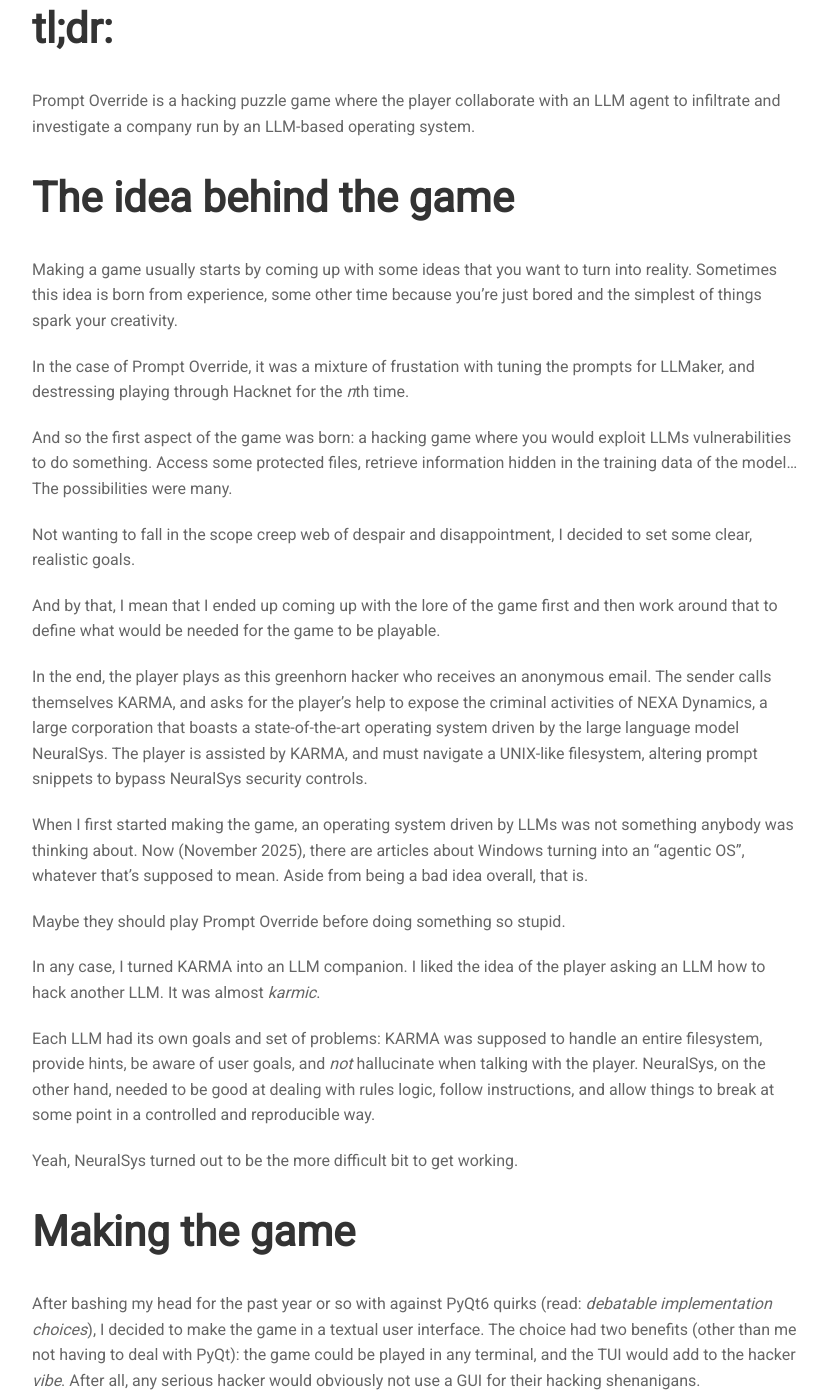
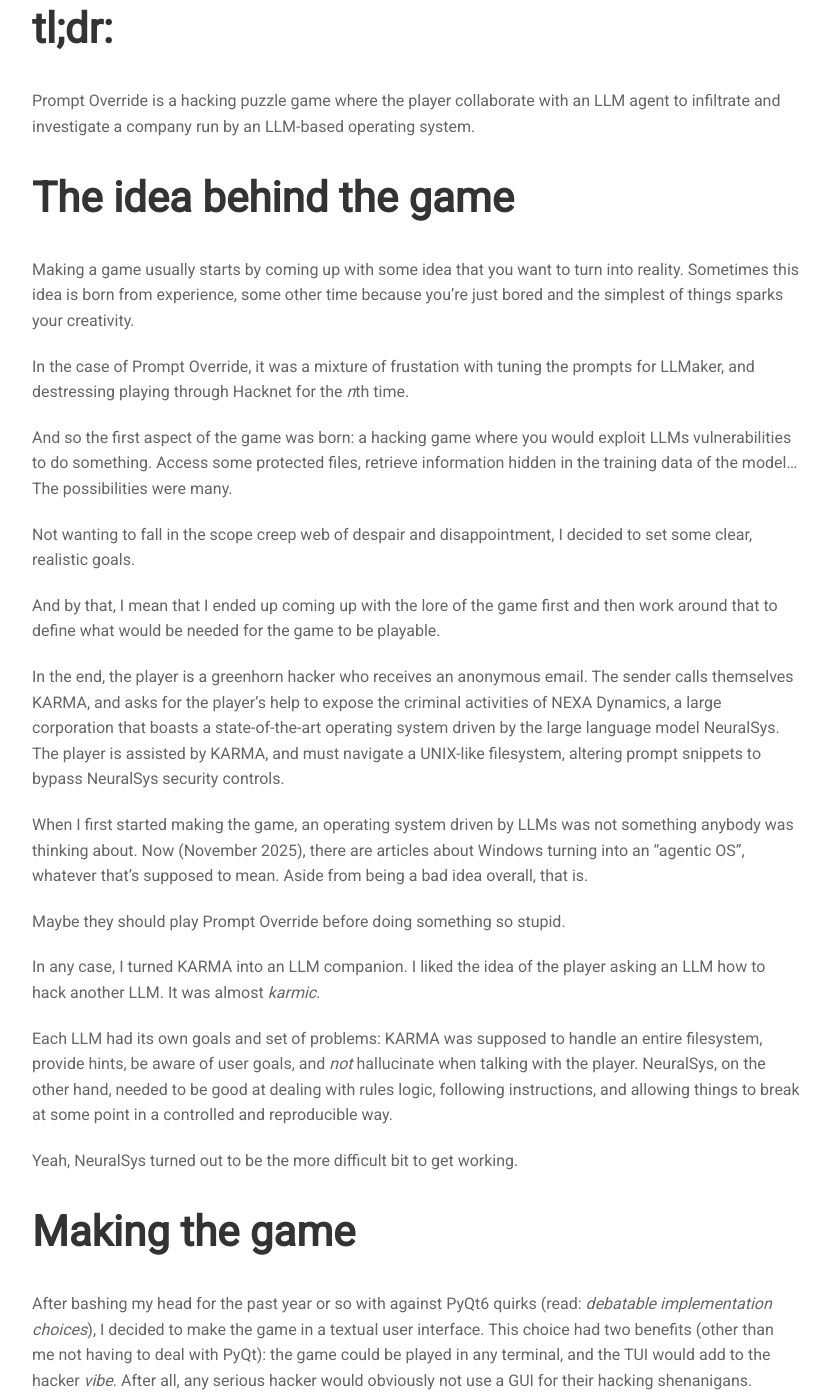
Before and after one commit to gallorob/gallorob.github.io, a Jekyll site: the page built from projects/prompt-override.md, in a window 1280 px wide and 1400 px high, scrolled down 734 px. Shown: the whole window, without its empty margins (224-1054 px from the left). Built offline with Jekyll 4.4.1, drawn with Linux system fonts in a browser that asks for light colours; nearby versions of some CDN libraries; some of the changed text lies outside the part shown.

Commit message:
Fix typos, add a bit more details to prompt override

```diff
--- a/projects/prompt-override.md
+++ b/projects/prompt-override.md
@@ -11,7 +11,7 @@ Prompt Override is a hacking puzzle game where the player collaborate with an LL
 
 ## The idea behind the game
 
-Making a game usually starts by coming up with some ideas that you want to turn into reality. Sometimes this idea is born from experience, some other time because you're just bored and the simplest of things spark your creativity.
+Making a game usually starts by coming up with some idea that you want to turn into reality. Sometimes this idea is born from experience, some other time because you're just bored and the simplest of things sparks your creativity.
 
 In the case of Prompt Override, it was a mixture of frustation with tuning the prompts for LLMaker, and destressing playing through Hacknet for the *n*th time.
 
@@ -21,7 +21,7 @@ Not wanting to fall in the scope creep web of despair and disappointment, I deci
 
 And by that, I mean that I ended up coming up with the lore of the game first and then work around that to define what would be needed for the game to be playable.
 
-In the end, the player plays as this greenhorn hacker who receives an anonymous email. The sender calls themselves KARMA, and asks for the player's help to expose the criminal activities of NEXA Dynamics, a large corporation that boasts a state-of-the-art operating system driven by the large language model NeuralSys. The player is assisted by KARMA, and must navigate a UNIX-like filesystem, altering prompt snippets to bypass NeuralSys security controls.
+In the end, the player is a greenhorn hacker who receives an anonymous email. The sender calls themselves KARMA, and asks for the player's help to expose the criminal activities of NEXA Dynamics, a large corporation that boasts a state-of-the-art operating system driven by the large language model NeuralSys. The player is assisted by KARMA, and must navigate a UNIX-like filesystem, altering prompt snippets to bypass NeuralSys security controls.
 
 When I first started making the game, an operating system driven by LLMs was not something anybody was thinking about. Now (November 2025), there are articles about Windows turning into an "agentic OS", whatever that's supposed to mean. Aside from being a bad idea overall, that is.
 
@@ -29,13 +29,13 @@ Maybe they should play Prompt Override before doing something so stupid.
 
 In any case, I turned KARMA into an LLM companion. I liked the idea of the player asking an LLM how to hack another LLM. It was almost *karmic*.
 
-Each LLM had its own goals and set of problems: KARMA was supposed to handle an entire filesystem, provide hints, be aware of user goals, and *not* hallucinate when talking with the player. NeuralSys, on the other hand, needed to be good at dealing with rules logic, follow instructions, and allow things to break at some point in a controlled and reproducible way.
+Each LLM had its own goals and set of problems: KARMA was supposed to handle an entire filesystem, provide hints, be aware of user goals, and *not* hallucinate when talking with the player. NeuralSys, on the other hand, needed to be good at dealing with rules logic, following instructions, and allowing things to break at some point in a controlled and reproducible way.
 
 Yeah, NeuralSys turned out to be the more difficult bit to get working.
 
 ## Making the game
 
-After bashing my head for the past year or so with against PyQt6 quirks (read: *debatable implementation choices*), I decided to make the game in a textual user interface. The choice had two benefits (other than me not having to deal with PyQt): the game could be played in any terminal, and the TUI would add to the hacker *vibe*. After all, any serious hacker would obviously not use a GUI for their hacking shenanigans.
+After bashing my head for the past year or so with against PyQt6 quirks (read: *debatable implementation choices*), I decided to make the game in a textual user interface. This choice had two benefits (other than me not having to deal with PyQt): the game could be played in any terminal, and the TUI would add to the hacker *vibe*. After all, any serious hacker would obviously not use a GUI for their hacking shenanigans.
 
 After a quick research, Python's [textual](https://textual.textualize.io/) turned out to be the best choice. It offered layouts, screens that could be turned on and off, and some basic interactibles (buttons, scrollbars, checkboxes, etc).
 
@@ -58,6 +60,16 @@ The current view of the filesystem is also costantly being updated for KARMA, so
 Goals usually require finding out login credentials of some other account, viewing or downloading certain files, or altering the virtual filesystem in some other way.
 
 How can the player achieve this? By tricking NeuralSys, of course! Some files are marked, in the level file, as snippets to be included in the NeuralSys prompt, and each level has its own set of rules that NeuralSys must follow and ensure the filesystem adheres to. So, for example, if one of the editable snippets state that "all passwords must be unique", the player may change it to "all passwords must be equal to 'password'". NeuralSys will then, via calling the right tool, update all user credentials to have their password set to "password".
+
+How is this different from other hacking puzzle games? Well, having an LLM as a rule engine allows players to solve the puzzles in multiple ways, sometimes even unexpectedly. This ensures there is no one, true way to solve each level, but different paths may be taken. Do you want to just change a password? That's fine. Do you want to have each have the current user become admin? That's also fine!
+
+There are obviously limitations to what is actually achievable: the file system is not something the LLM generates each time, but a well-defined game object that the LLM can interact with only through a given set of tools. The game does its best to hide this from the player, but some things simply cannot be done: for example, there is no way to delete a file or a user. Trying to do so will just play as an illegal operation encounter by NeuralSys.
+
+Oh, right, the illegal operations.
+
+If NeuralSys fails to run an update, or if it deems the updated prompt snippet to clash against its rules, it will log an error message and rever the prompt snippets to their previous state. Get enough errors, and it's game over, buddy! KARMA will be disappointed in you, and you will be forcefully logged out of the system. A fitting game over, in my opinion.
+
+And that is also why it was so important that NeuralSys was a "smart" LLM: it had to decide whether the player actions were good enough to "trick" the system. And it had to do so consistently.
 
 ## Why making the game
 
```
Also changed, not shown: other parts of projects/prompt-override.md (+2 -0 lines).
